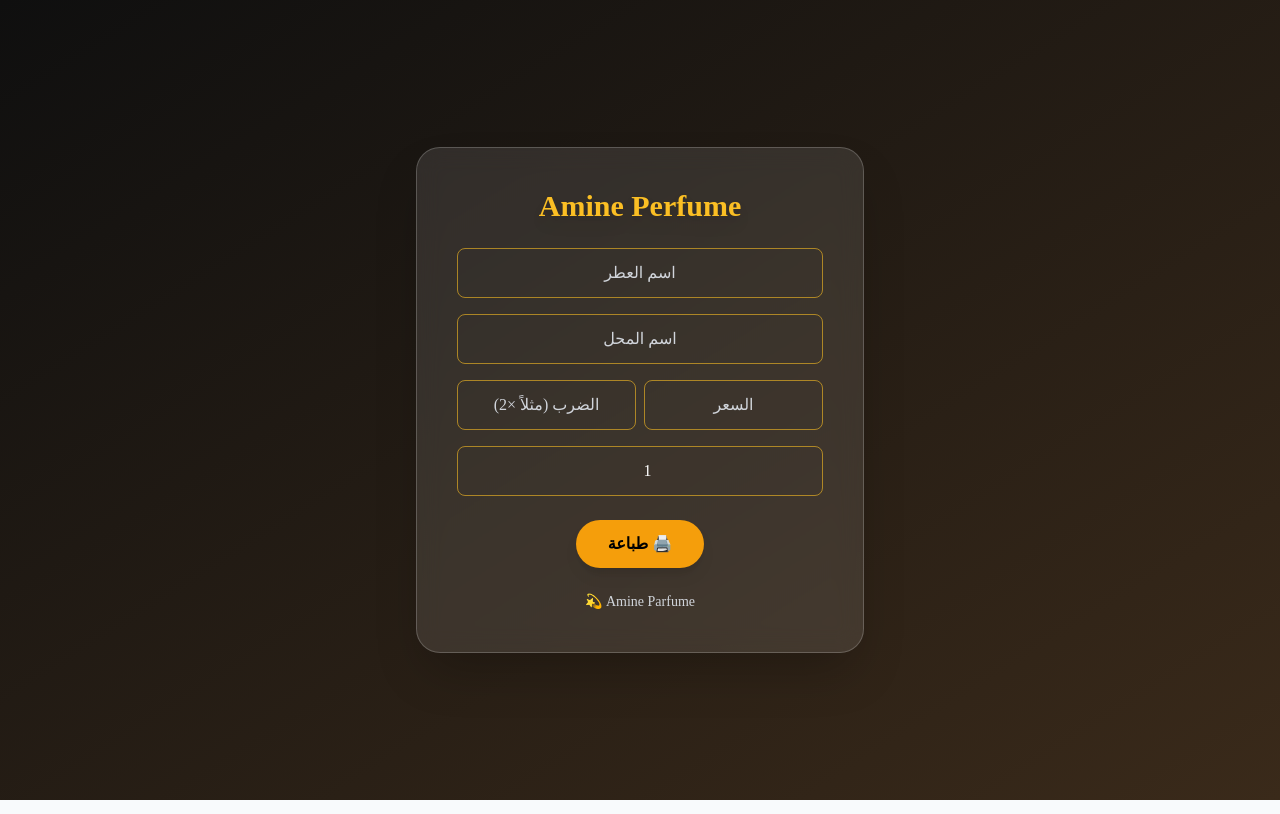
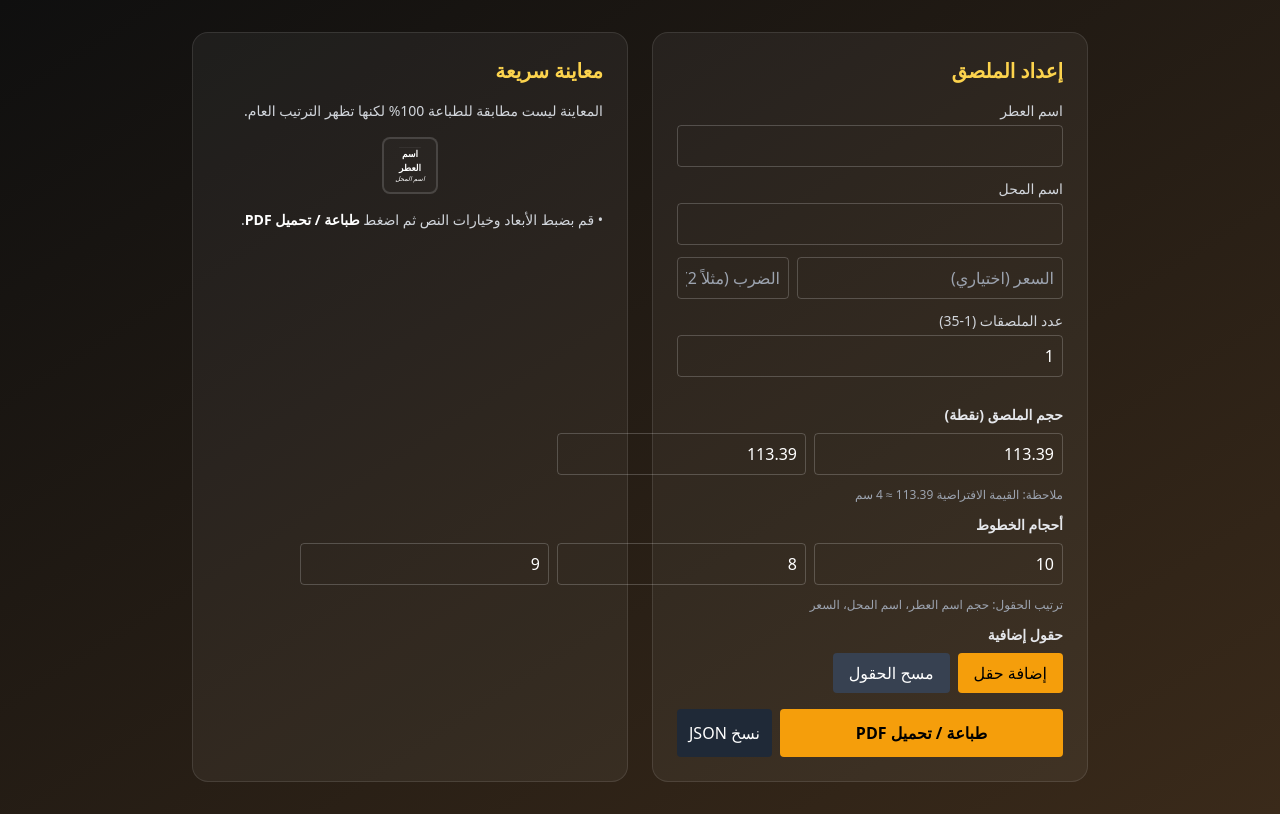
Before and after one commit to Clay145/perfume-label-frontend, a React (Vite) app: page / in a window 1280 px wide. Built offline with nearby package versions, Linux system fonts and the light colour scheme.

Commit message:
Fix build issue

```diff
--- a/src/App.jsx
+++ b/src/App.jsx
@@ -1,104 +1,238 @@
 import { useState } from "react";
 
-function App() {
+/**
+ * App.jsx
+ * واجهة تحكم ديناميكية لإعداد الملصق ثم طلب توليد PDF من backend
+ *
+ * ملاحظة: تأكد أن backend يستقبل POST على /generate_label كما في main.py الذي أعددناه.
+ * وعدّل BACKEND_URL أسفل هذا الملف إذا كان مختلفًا.
+ */
+
+const BACKEND_URL = "https://perfume-label-backend.onrender.com/generate_label";
+
+function ExtraFieldRow({ idx, field, onChange, onRemove }) {
+  return (
+    <div className="flex gap-2 mb-2 items-center">
+      <input
+        type="text"
+        placeholder="حقل (مثلاً: بلد المنشأ)"
+        className="flex-1 p-2 rounded border bg-transparent text-white placeholder:text-gray-300"
+        value={field.label}
+        onChange={(e) => onChange(idx, { ...field, label: e.target.value })}
+      />
+      <input
+        type="text"
+        placeholder="القيمة"
+        className="flex-1 p-2 rounded border bg-transparent text-white placeholder:text-gray-300"
+        value={field.value}
+        onChange={(e) => onChange(idx, { ...field, value: e.target.value })}
+      />
+      <button
+        onClick={() => onRemove(idx)}
+        className="px-3 py-2 bg-red-500 rounded text-white"
+        title="حذف"
+      >
+        ✕
+      </button>
+    </div>
+  );
+}
+
+export default function App() {
   const [perfume, setPerfume] = useState("");
   const [shop, setShop] = useState("");
   const [price, setPrice] = useState("");
   const [multiplier, setMultiplier] = useState("");
   const [copies, setCopies] = useState(1);
 
+  // إعدادات تصميم الملصق
+  const [labelWidth, setLabelWidth] = useState(113.39); // نقاط (تقريباً 4 سم)
+  const [labelHeight, setLabelHeight] = useState(113.39);
+  const [fontPerfume, setFontPerfume] = useState(10);
+  const [fontShop, setFontShop] = useState(8);
+  const [fontPrice, setFontPrice] = useState(9);
+  const [extraFields, setExtraFields] = useState([]);
+
+  const [loading, setLoading] = useState(false);
+
+  const addExtraField = () => {
+    setExtraFields([...extraFields, { label: "", value: "" }]);
+  };
+
+  const updateExtraField = (idx, val) => {
+    const arr = [...extraFields];
+    arr[idx] = val;
+    setExtraFields(arr);
+  };
+
+  const removeExtraField = (idx) => {
+    const arr = [...extraFields];
+    arr.splice(idx, 1);
+    setExtraFields(arr);
+  };
+
   const handlePrint = async () => {
-    if (!perfume || !shop) {
+    if (!perfume.trim() || !shop.trim()) {
       alert("الرجاء إدخال اسم العطر واسم المحل");
       return;
     }
 
+    if (copies < 1 || copies > 35) {
+      alert("عدد الملصقات يجب أن يكون بين 1 و 35");
+      return;
+    }
+
+    // تجميع الإعدادات في JSON
+    const payload = {
+      perfume_name: perfume.trim(),
+      shop_name: shop.trim(),
+      price: price.trim(),
+      multiplier: multiplier.trim(),
+      copies: Number(copies),
+      label_width: Number(labelWidth),
+      label_height: Number(labelHeight),
+      font_perfume: Number(fontPerfume),
+      font_shop: Number(fontShop),
+      font_price: Number(fontPrice),
+      extra_fields: extraFields.filter(f => f.label.trim() || f.value.trim()),
+    };
+
+    setLoading(true);
     try {
-      const res = await fetch(
-        "https://perfume-label-backend.onrender.com/generate_label?" +
-          new URLSearchParams({
-            perfume_name: perfume,
-            shop_name: shop,
-            price,
-            multiplier,
-            copies,
-          })
-      );
+      const res = await fetch(BACKEND_URL, {
+        method: "POST",
+        headers: { "Content-Type": "application/json" },
+        body: JSON.stringify(payload),
+      });
 
       if (!res.ok) {
-        throw new Error(`خطأ في الاتصال: ${res.status}`);
+        const txt = await res.text();
+        console.error("backend error:", res.status, txt);
+        throw new Error(`خطأ من الخادم: ${res.status}`);
       }
 
       const blob = await res.blob();
       const fileURL = window.URL.createObjectURL(blob);
+      // نفتح الـ PDF في نافذة جديدة (متوافق مع الهاتف والكمبيوتر)
       window.open(fileURL, "_blank");
-    } catch (error) {
-      console.error(error);
-      alert("حدث خطأ أثناء الطباعة، تأكد من تشغيل الطابعة أو إعادة المحاولة.");
+    } catch (err) {
+      console.error(err);
+      alert("حدث خطأ أثناء طلب الطباعة. تحقق من اتصال الإنترنت أو من خادم الـ backend.");
+    } finally {
+      setLoading(false);
     }
   };
 
+  // معاينة مبسطة: نعرض مربعًا يمثل الملصق (مقاس نسبي للعرض)
+  const previewScale = 0.5; // اضبط للمشاهدة
+  const previewW = Math.max(40, labelWidth * previewScale);
+  const previewH = Math.max(30, labelHeight * previewScale);
+
   return (
-    <div className="min-h-screen bg-gradient-to-br from-[#0f0f0f] to-[#3a2a1a] flex flex-col items-center justify-center text-white font-[Cairo]">
-      <div className="bg-white/10 backdrop-blur-md p-10 rounded-3xl shadow-2xl border border-white/20 w-[90%] max-w-md text-center">
-        <h1 className="text-3xl font-bold mb-6 text-amber-400 drop-shadow-lg">
-          Amine Perfume
-        </h1>
+    <div className="min-h-screen bg-gradient-to-br from-[#0f0f0f] to-[#3a2a1a] flex items-start justify-center py-8 px-4 text-white font-sans">
+      <div className="w-full max-w-4xl grid grid-cols-1 md:grid-cols-2 gap-6">
+        {/* لوحة الإعدادات */}
+        <div className="p-6 bg-white/5 rounded-2xl border border-white/10">
+          <h2 className="text-xl font-bold mb-4 text-amber-300">إعداد الملصق</h2>
 
-        <input
-          className="border border-amber-400/60 bg-transparent text-white placeholder:text-gray-300 p-3 rounded-lg w-full mb-4 text-center focus:outline-none focus:ring-2 focus:ring-amber-400 transition"
-          placeholder="اسم العطر"
-          value={perfume}
-          onChange={(e) => setPerfume(e.target.value)}
-        />
+          <label className="block text-sm text-gray-300 mb-1">اسم العطر</label>
+          <input value={perfume} onChange={e=>setPerfume(e.target.value)}
+            className="w-full p-2 mb-3 rounded bg-transparent border border-white/20 text-white"/>
 
-        <input
-          className="border border-amber-400/60 bg-transparent text-white placeholder:text-gray-300 p-3 rounded-lg w-full mb-4 text-center focus:outline-none focus:ring-2 focus:ring-amber-400 transition"
-          placeholder="اسم المحل"
-          value={shop}
-          onChange={(e) => setShop(e.target.value)}
-        />
+          <label className="block text-sm text-gray-300 mb-1">اسم المحل</label>
+          <input value={shop} onChange={e=>setShop(e.target.value)}
+            className="w-full p-2 mb-3 rounded bg-transparent border border-white/20 text-white"/>
 
-        {/* 🟡 السعر و الضرب بجانب بعض */}
-        <div className="flex gap-2 mb-4">
-          <input
-            type="text"
-            placeholder="السعر"
-            className="border border-amber-400/60 bg-transparent text-white placeholder:text-gray-300 p-3 rounded-lg w-1/2 text-center focus:outline-none focus:ring-2 focus:ring-amber-400 transition"
-            value={price}
-            onChange={(e) => setPrice(e.target.value)}
-          />
-          <input
-            type="text"
-            placeholder="الضرب (مثلاً ×2)"
-            className="border border-amber-400/60 bg-transparent text-white placeholder:text-gray-300 p-3 rounded-lg w-1/2 text-center focus:outline-none focus:ring-2 focus:ring-amber-400 transition"
-            value={multiplier}
-            onChange={(e) => setMultiplier(e.target.value)}
-          />
+          <div className="flex gap-2 mb-3">
+            <input placeholder="السعر (اختياري)" value={price} onChange={e=>setPrice(e.target.value)}
+              className="flex-1 p-2 rounded bg-transparent border border-white/20 text-white" />
+            <input placeholder="الضرب (مثلاً 2)" value={multiplier} onChange={e=>setMultiplier(e.target.value)}
+              className="w-28 p-2 rounded bg-transparent border border-white/20 text-white" />
+          </div>
+
+          <label className="block text-sm text-gray-300 mb-1">عدد الملصقات (1-35)</label>
+          <input type="number" min="1" max="35" value={copies} onChange={e=>setCopies(e.target.value)}
+            className="w-full p-2 mb-3 rounded bg-transparent border border-white/20 text-white"/>
+
+          <h3 className="mt-4 mb-2 text-sm font-semibold text-gray-200">حجم الملصق (نقطة)</h3>
+          <div className="flex gap-2 mb-3">
+            <input type="number" step="1" value={labelWidth} onChange={e=>setLabelWidth(e.target.value)}
+              className="flex-1 p-2 rounded bg-transparent border border-white/20 text-white" />
+            <input type="number" step="1" value={labelHeight} onChange={e=>setLabelHeight(e.target.value)}
+              className="flex-1 p-2 rounded bg-transparent border border-white/20 text-white" />
+          </div>
+          <div className="text-xs text-gray-400 mb-3">ملاحظة: القيمة الافتراضية 113.39 ≈ 4 سم</div>
+
+          <h3 className="mt-2 mb-2 text-sm font-semibold text-gray-200">أحجام الخطوط</h3>
+          <div className="flex gap-2 mb-3">
+            <input type="number" value={fontPerfume} onChange={e=>setFontPerfume(e.target.value)}
+              className="flex-1 p-2 rounded bg-transparent border border-white/20 text-white" />
+            <input type="number" value={fontShop} onChange={e=>setFontShop(e.target.value)}
+              className="flex-1 p-2 rounded bg-transparent border border-white/20 text-white" />
+            <input type="number" value={fontPrice} onChange={e=>setFontPrice(e.target.value)}
+              className="flex-1 p-2 rounded bg-transparent border border-white/20 text-white" />
+          </div>
+          <div className="text-xs text-gray-400 mb-3">ترتيب الحقول: حجم اسم العطر، اسم المحل، السعر</div>
+
+          <h3 className="mt-3 mb-2 text-sm font-semibold text-gray-200">حقول إضافية</h3>
+          {extraFields.map((f, i) => (
+            <ExtraFieldRow key={i} idx={i} field={f} onChange={updateExtraField} onRemove={removeExtraField} />
+          ))}
+          <div className="flex gap-2 mb-4">
+            <button onClick={addExtraField} className="px-4 py-2 bg-amber-500 rounded text-black">إضافة حقل</button>
+            <button onClick={()=>setExtraFields([])} className="px-4 py-2 bg-gray-700 rounded text-white">مسح الحقول</button>
+          </div>
+
+          <div className="flex gap-2">
+            <button onClick={handlePrint} disabled={loading}
+              className="flex-1 px-4 py-3 bg-amber-500 rounded text-black font-semibold">
+              {loading ? "جاري التحضير..." : "طباعة / تحميل PDF"}
+            </button>
+            <button onClick={() => { navigator.clipboard.writeText(JSON.stringify({
+              perfume_name: perfume, shop_name: shop, price, multiplier, copies,
+              label_width: Number(labelWidth), label_height: Number(labelHeight),
+              font_perfume: Number(fontPerfume), font_shop: Number(fontShop), font_price: Number(fontPrice),
+              extra_fields: extraFields
+            }, null, 2)); alert("تم نسخ الإعدادات كسجل JSON") }}
+              className="px-3 py-3 bg-gray-800 rounded text-white">نسخ JSON</button>
+          </div>
         </div>
 
-        {/* 🟢 عدد الملصقات */}
-        <input
-          type="number"
-          max="35"
-          min="1"
-          className="border border-amber-400/60 bg-transparent text-white placeholder:text-gray-300 p-3 rounded-lg w-full mb-6 text-center focus:outline-none focus:ring-2 focus:ring-amber-400 transition"
-          placeholder="عدد الملصقات (35-1)"
-          value={copies}
-          onChange={(e) => setCopies(e.target.value)}
-        />
+        {/* معاينة الملصق (مبسط) */}
+        <div className="p-6 bg-white/5 rounded-2xl border border-white/10">
+          <h2 className="text-xl font-bold mb-4 text-amber-300">معاينة سريعة</h2>
 
-        <button
-          onClick={handlePrint}
-          className="bg-amber-500 hover:bg-amber-600 text-black font-semibold py-3 px-8 rounded-full shadow-lg transition-transform transform hover:scale-105"
-        >
-          🖨️ طباعة
-        </button>
+          <div className="mb-4 text-sm text-gray-300">المعاينة ليست مطابقة للطباعة 100% لكنها تظهر الترتيب العام.</div>
 
-        <p className="mt-6 text-gray-300 text-sm">Amine Parfume 💫</p>
+          <div className="flex justify-center mb-4">
+            <div
+              style={{
+                width: `${previewW}px`,
+                height: `${previewH}px`,
+                borderRadius: "8px",
+                border: "2px solid rgba(255,255,255,0.15)",
+                background: "rgba(255,255,255,0.02)",
+                display: "flex",
+                flexDirection: "column",
+                alignItems: "center",
+                justifyContent: "space-between",
+                padding: "8px"
+              }}
+            >
+              <div style={{ height: "30px", width: "60%", background: "rgba(255,255,255,0.06)", borderRadius: 6 }} />
+              <div style={{ textAlign: "center" }}>
+                <div style={{ fontSize: `${fontPerfume * 0.9}px`, fontWeight: 700 }}>{perfume || "اسم العطر"}</div>
+                <div style={{ fontSize: `${fontShop * 0.8}px`, fontStyle: "italic" }}>{shop || "اسم المحل"}</div>
+              </div>
+              <div style={{ fontSize: `${fontPrice * 0.8}px` }}>{price ? `السعر: ${price} ${multiplier ? `(${multiplier})` : ""}` : ""}</div>
+            </div>
+          </div>
+
+          <div className="text-sm text-gray-300">
+            • قم بضبط الأبعاد وخيارات النص ثم اضغط <span className="font-semibold text-white">طباعة / تحميل PDF</span>.
+          </div>
+        </div>
       </div>
     </div>
   );
 }
-
-export default App;
```
